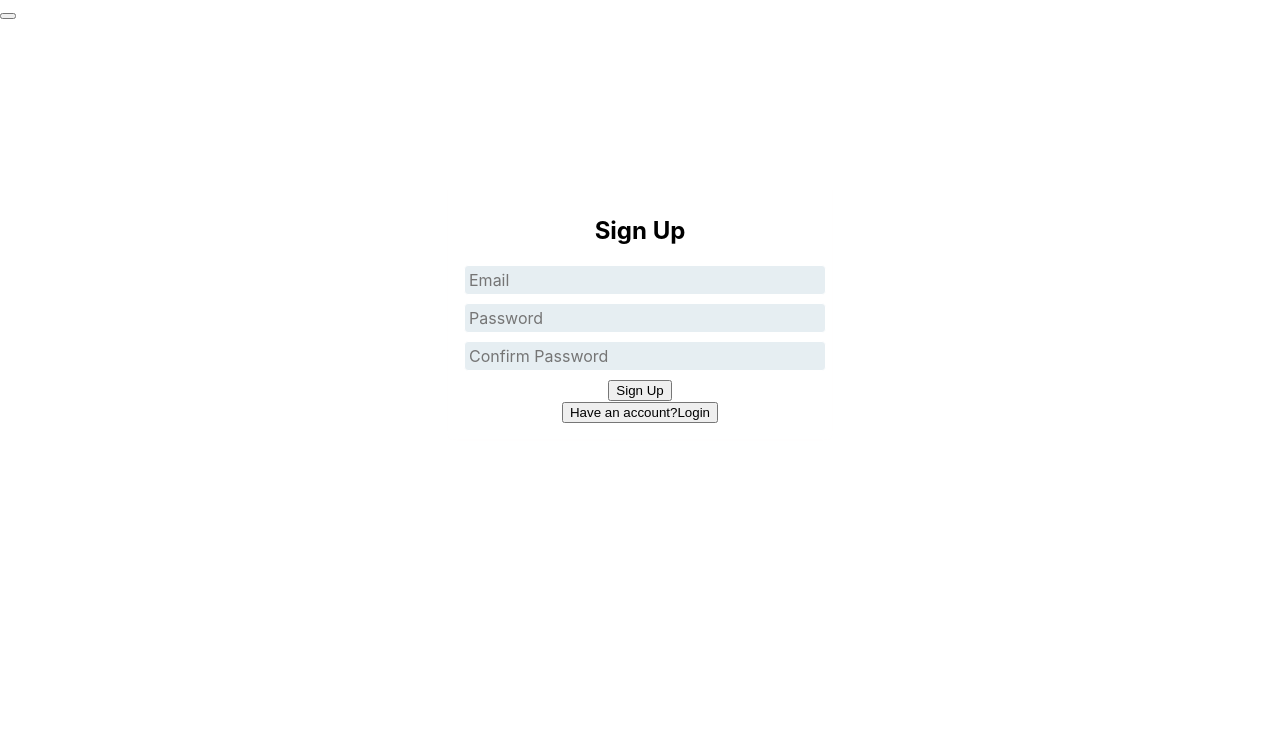
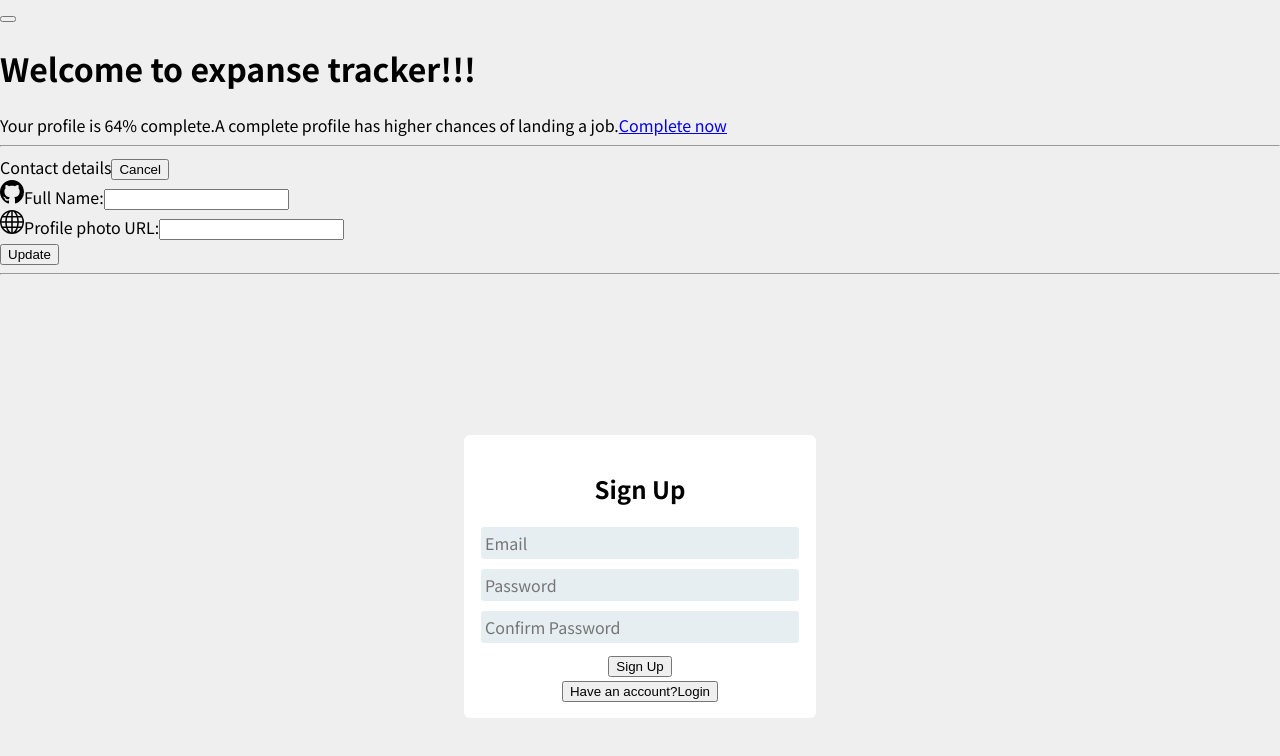
Before and after one commit to nskrs/frontend-expense-tracker, a React (Create React App) app: page /details in a window 1280 px wide. Shown: the top 756 px of the page. Built offline with nearby package versions, Linux system fonts and the light colour scheme.

Commit message:
Complete your profile

```diff
--- a/package.json
+++ b/package.json
@@ -9,7 +9,7 @@
     "bootstrap": "^5.2.3",
     "react": "^18.2.0",
     "react-dom": "^18.2.0",
-    "react-router-dom": "^6.10.0",
+    "react-router-dom": "^6.6.0",
     "react-scripts": "5.0.1",
     "web-vitals": "^2.1.4"
   },
--- a/src/App.js
+++ b/src/App.js
@@ -1,11 +1,22 @@
 import { Fragment } from 'react';
+import { Route, Switch } from 'react-router-dom';
+import DummyScreen from './Components/Layout/DummyScreen';
 import Navbar from './Components/Layout/Navbar'
+import ProfileDetails from './Components/Layout/ProfileDetails';
 import Login from './Components/Pages/Login';
 
 function App() {
   return (
     <Fragment>
       <Navbar/>
+      <Switch>
+      <Route exact path='/profile'>
+      <DummyScreen/>
+      </Route>
+      <Route exact path='/details'>
+      <ProfileDetails/>
+      </Route>
+      </Switch>
       <Login/>
     </Fragment>
   );
--- a/src/Components/Layout/DummyScreen.js
+++ b/src/Components/Layout/DummyScreen.js
@@ -1,4 +1,5 @@
 import React from 'react'
+import { Link, Route } from 'react-router-dom'
 
 const DummyScreen = () => {
   return (
@@ -6,9 +7,10 @@
       <h1 className="fst-italic" >
         Welcome to expanse tracker!!!
       </h1>
+      <span className='fst-italic bg-warning'>Your profie is incomplete<Link className='text-primary' to="/details">Complete now</Link></span>
       <hr/>
     </div>
   )
 }
 
-export default DummyScreen
+export default DummyScreen;
--- /dev/null
+++ b/src/Components/Layout/ProfileDetails.js
@@ -0,0 +1,73 @@
+import React, { useRef } from 'react'
+import { Link } from 'react-router-dom'
+
+const ProfileDetails = (props) => {
+    let userName = useRef();
+    let profileUrl = useRef();
+
+    const handleUpdate = async (e) => {
+        e.preventDefault();
+        console.log(userName.current.value, profileUrl.current.value);
+        let responce = await fetch(
+            'https://identitytoolkit.googleapis.com/v1/accounts:update?key=AIzaSyAVT99-GK2zBUOt69gM4rlulJJmZmwYgOU',
+            {
+                method: 'POST',
+                body: JSON.stringify({
+                    idToken:token,
+                    displayName: userName,
+                    photoUrl: profileUrl,
+                    deleteAttribute: "DISPLAY_NAME",
+                    returnSecureToken: true
+                }),
+                headers: {
+                    'Content-Type': 'application/json',
+                },
+            }
+        )
+
+        if (responce.ok) {
+            let data = await responce.json();
+            console.log("Token:", data.idToken);
+        } else {
+            let errorMessage = 'failed!';
+            alert(errorMessage);
+        }
+    }
+    return (
+        <div className='my-2  mx-2'>
+            <h1 className="fst-italic" >
+                Welcome to expanse tracker!!!
+            </h1>
+            <span className='fst-italic bg-warning'>Your profile is 64% complete.A complete profile has higher chances of landing a job.<Link className='text-primary' to="/details">Complete now</Link></span>
+            <hr />
+            <form className='w-75 float-end'>
+                <div className='my-2'>
+                    <span className='text-center h4'>Contact details</span>
+                    <span><button type="button" className="btn btn-outline-danger float-end">Cancel</button></span>
+                </div>
+                <div className="mb-3">
+                    <label for="exampleInputEmail1" className="form-label">
+                        <svg xmlns="http://www.w3.org/2000/svg" width="24" height="24" fill="currentColor" className="bi bi-github mx-2" viewBox="0 0 16 16">
+                            <path d="M8 0C3.58 0 0 3.58 0 8c0 3.54 2.29 6.53 5.47 7.59.4.07.55-.17.55-.38 0-.19-.01-.82-.01-1.49-2.01.37-2.53-.49-2.69-.94-.09-.23-.48-.94-.82-1.13-.28-.15-.68-.52-.01-.53.63-.01 1.08.58 1.23.82.72 1.21 1.87.87 2.33.66.07-.52.28-.87.51-1.07-1.78-.2-3.64-.89-3.64-3.95 0-.87.31-1.59.82-2.15-.08-.2-.36-1.02.08-2.12 0 0 .67-.21 2.2.82.64-.18 1.32-.27 2-.27.68 0 1.36.09 2 .27 1.53-1.04 2.2-.82 2.2-.82.44 1.1.16 1.92.08 2.12.51.56.82 1.27.82 2.15 0 3.07-1.87 3.75-3.65 3.95.29.25.54.73.54 1.48 0 1.07-.01 1.93-.01 2.2 0 .21.15.46.55.38A8.012 8.012 0 0 0 16 8c0-4.42-3.58-8-8-8z" />
+                        </svg>
+                        Full Name:
+                    </label>
+                    <input type="text" className="form-control" id="exampleInputEmail1" aria-describedby="emailHelp" ref={userName} />
+                </div>
+                <div className="mb-3">
+                    <label for="exampleInputPassword1" className="form-label">
+                        <svg xmlns="http://www.w3.org/2000/svg" width="24" height="24" fill="currentColor" class="bi bi-globe mx-2" viewBox="0 0 16 16">
+                            <path d="M0 8a8 8 0 1 1 16 0A8 8 0 0 1 0 8zm7.5-6.923c-.67.204-1.335.82-1.887 1.855A7.97 7.97 0 0 0 5.145 4H7.5V1.077zM4.09 4a9.267 9.267 0 0 1 .64-1.539 6.7 6.7 0 0 1 .597-.933A7.025 7.025 0 0 0 2.255 4H4.09zm-.582 3.5c.03-.877.138-1.718.312-2.5H1.674a6.958 6.958 0 0 0-.656 2.5h2.49zM4.847 5a12.5 12.5 0 0 0-.338 2.5H7.5V5H4.847zM8.5 5v2.5h2.99a12.495 12.495 0 0 0-.337-2.5H8.5zM4.51 8.5a12.5 12.5 0 0 0 .337 2.5H7.5V8.5H4.51zm3.99 0V11h2.653c.187-.765.306-1.608.338-2.5H8.5zM5.145 12c.138.386.295.744.468 1.068.552 1.035 1.218 1.65 1.887 1.855V12H5.145zm.182 2.472a6.696 6.696 0 0 1-.597-.933A9.268 9.268 0 0 1 4.09 12H2.255a7.024 7.024 0 0 0 3.072 2.472zM3.82 11a13.652 13.652 0 0 1-.312-2.5h-2.49c.062.89.291 1.733.656 2.5H3.82zm6.853 3.472A7.024 7.024 0 0 0 13.745 12H11.91a9.27 9.27 0 0 1-.64 1.539 6.688 6.688 0 0 1-.597.933zM8.5 12v2.923c.67-.204 1.335-.82 1.887-1.855.173-.324.33-.682.468-1.068H8.5zm3.68-1h2.146c.365-.767.594-1.61.656-2.5h-2.49a13.65 13.65 0 0 1-.312 2.5zm2.802-3.5a6.959 6.959 0 0 0-.656-2.5H12.18c.174.782.282 1.623.312 2.5h2.49zM11.27 2.461c.247.464.462.98.64 1.539h1.835a7.024 7.024 0 0 0-3.072-2.472c.218.284.418.598.597.933zM10.855 4a7.966 7.966 0 0 0-.468-1.068C9.835 1.897 9.17 1.282 8.5 1.077V4h2.355z" />
+                        </svg>
+                        Profile photo URL:
+                    </label>
+                    <input type="url" className="form-control" id="exampleInputPassword1" ref={profileUrl} />
+                </div>
+                <button type="submit" className="btn btn-primary" onClick={handleUpdate}>Update</button>
+                <hr />
+            </form>
+        </div>
+    )
+}
+
+export default ProfileDetails
--- a/src/Components/Pages/Login.js
+++ b/src/Components/Pages/Login.js
@@ -1,5 +1,5 @@
 import React, { useRef, useState } from 'react'
-import DummyScreen from '../Layout/DummyScreen';
+import { useHistory } from 'react-router-dom';
 import './Login.Module.css'
 
 const Login = () => {
@@ -9,6 +9,7 @@
     const [login, setLogin] = useState(false);
     const [token, setToken] = useState(null);
 
+    const history=useHistory();
     const submitHandler = async (e) => {
         e.preventDefault();
         if (!login) {
@@ -31,10 +32,10 @@
 
                     if (responce.ok) {
                         let data = await responce.json();
-                        console.log("Authantication Token:", data.idToken);
+                        setToken(data.idToken);
+                        console.log("Authantication Token:",token);
                         alert("User has signed Up")
                         console.log("User has signed Up");
-                        setToken(data.idToken);
                     } else {
                         let errorMessage = 'Authentication failed!';
                         alert(errorMessage);
@@ -69,6 +70,7 @@
                     console.log("Authantication Token:", token);
                     alert("Logged In Successfully")
                     console.log("Logged In Successfully");
+                    history.push('/profile')
                 } else {
                     let errorMessage = 'Authentication failed!';
                     alert(errorMessage);
@@ -121,7 +123,6 @@
                     </button>
                 </div>
             </section> }
-            {token && <DummyScreen/>}
         </div>
     )
 }
--- a/src/index.css
+++ b/src/index.css
@@ -1,13 +1,14 @@
+@import url('https://fonts.googleapis.com/css2?family=Noto+Sans+JP:wght@400;700&display=swap');
+
+* {
+  box-sizing: border-box;
+}
+
+html {
+  font-family: 'Noto Sans JP', sans-serif;
+}
+
 body {
   margin: 0;
-  font-family: -apple-system, BlinkMacSystemFont, 'Segoe UI', 'Roboto', 'Oxygen',
-    'Ubuntu', 'Cantarell', 'Fira Sans', 'Droid Sans', 'Helvetica Neue',
-    sans-serif;
-  -webkit-font-smoothing: antialiased;
-  -moz-osx-font-smoothing: grayscale;
+  background-color: #f0efef;
 }
-
-code {
-  font-family: source-code-pro, Menlo, Monaco, Consolas, 'Courier New',
-    monospace;
-}
--- a/src/index.js
+++ b/src/index.js
@@ -2,6 +2,7 @@
 
 import './index.css';
 import App from './App';
+import { BrowserRouter } from 'react-router-dom';
 
 const root = ReactDOM.createRoot(document.getElementById('root'));
-root.render(<App />);
+root.render(<BrowserRouter><App /></BrowserRouter>);
```
Also changed, not shown: 1 other file (tests, documents, lock files or other folders).
